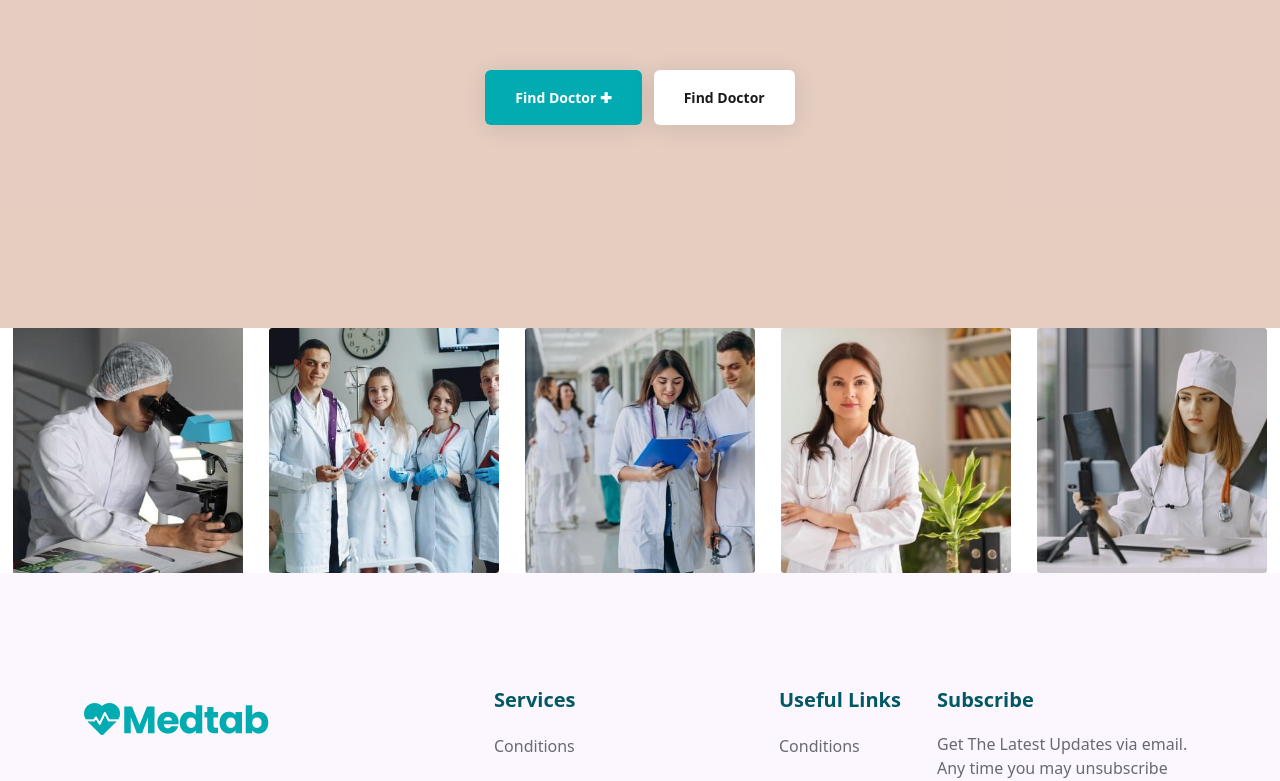
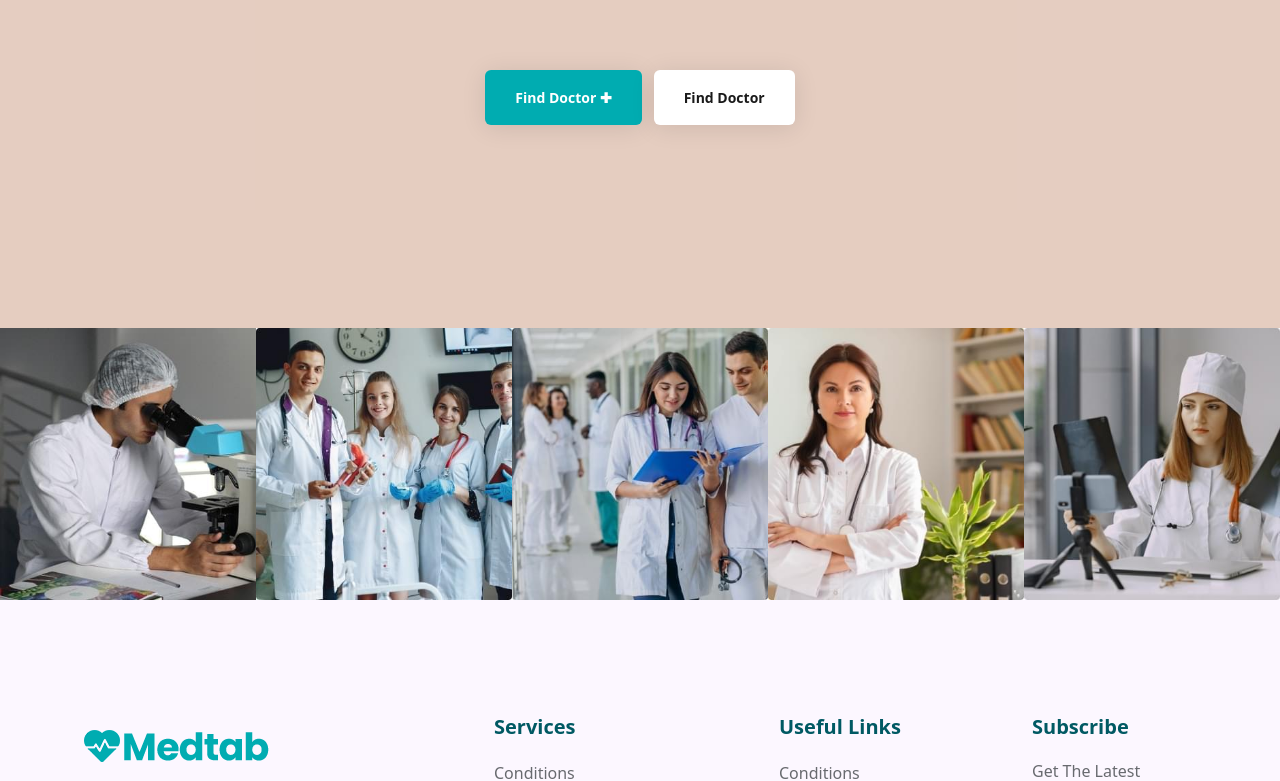
Before and after one commit to Magamed-Ali/Vaccination-against-the-virus, a React app: page / in a window 1280 px wide. Shown: the part 553-1334 px from the top of the page. Built offline with nearby package versions, Linux system fonts and the light colour scheme.

Commit message:
fixed footer

```diff
--- a/src/components/shared/footer/Footer.js
+++ b/src/components/shared/footer/Footer.js
@@ -33,7 +33,7 @@ function Footer() {
                             <li>The Team List</li>
                         </ul>
                     </div>
-                    <div className="col-md-2  footer__datta-address__content__ul">
+                    <div className="col-md-3  footer__datta-address__content__ul">
                         <ul>
                             <h6>Useful Links</h6>
                             <li>Conditions</li>
@@ -43,7 +43,7 @@ function Footer() {
                             <li>The Team List</li>
                         </ul>
                     </div>
-                    <div className="col-lg-3  footer__datta-address__content__ul">
+                    <div className="col-lg-2  footer__datta-address__content__ul">
 
                         <h6>Subscribe</h6>
                         <p>Get The Latest Updates via email.
--- a/src/styles/pictures-line.scss
+++ b/src/styles/pictures-line.scss
@@ -11,7 +11,7 @@
       width: 100%;
 
       .images {
-        width: 18%;
+        width: 20%;
         margin: auto;
 
         img {
```
